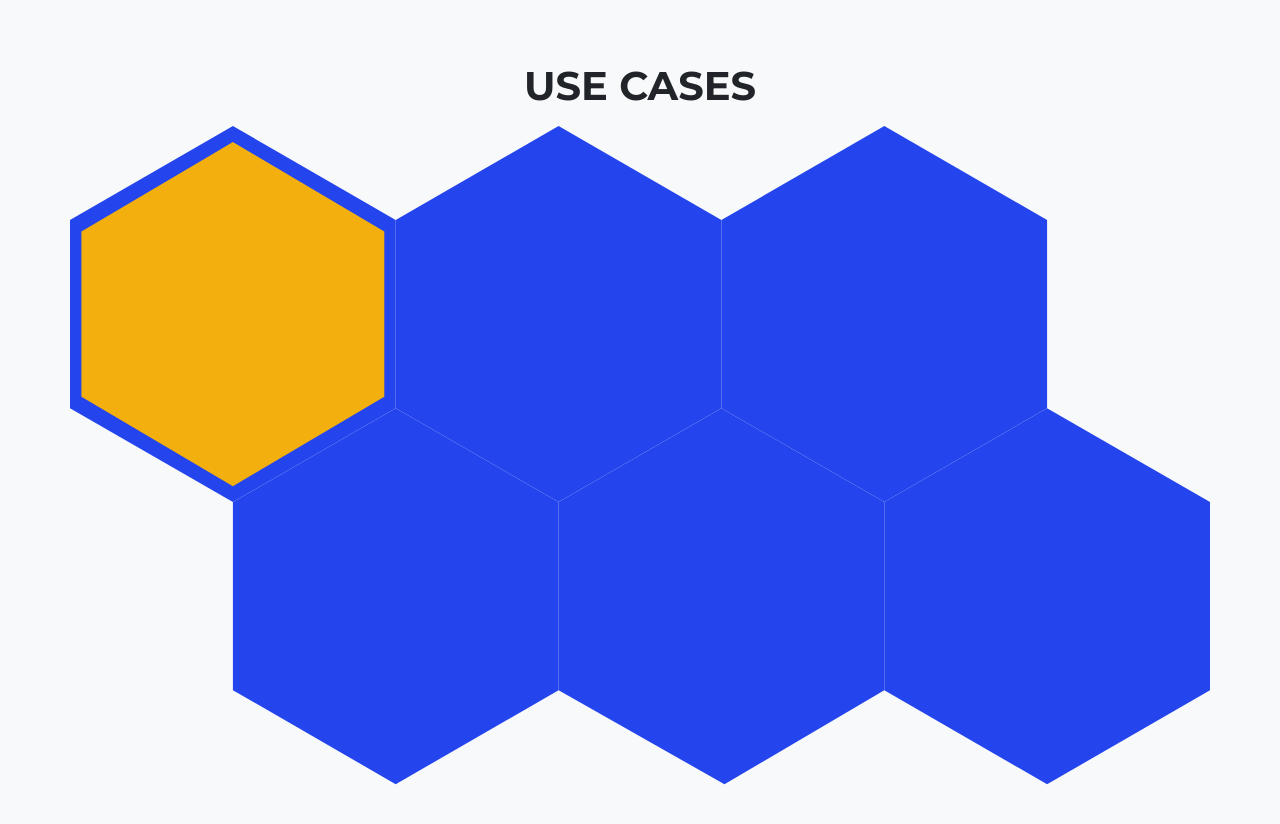
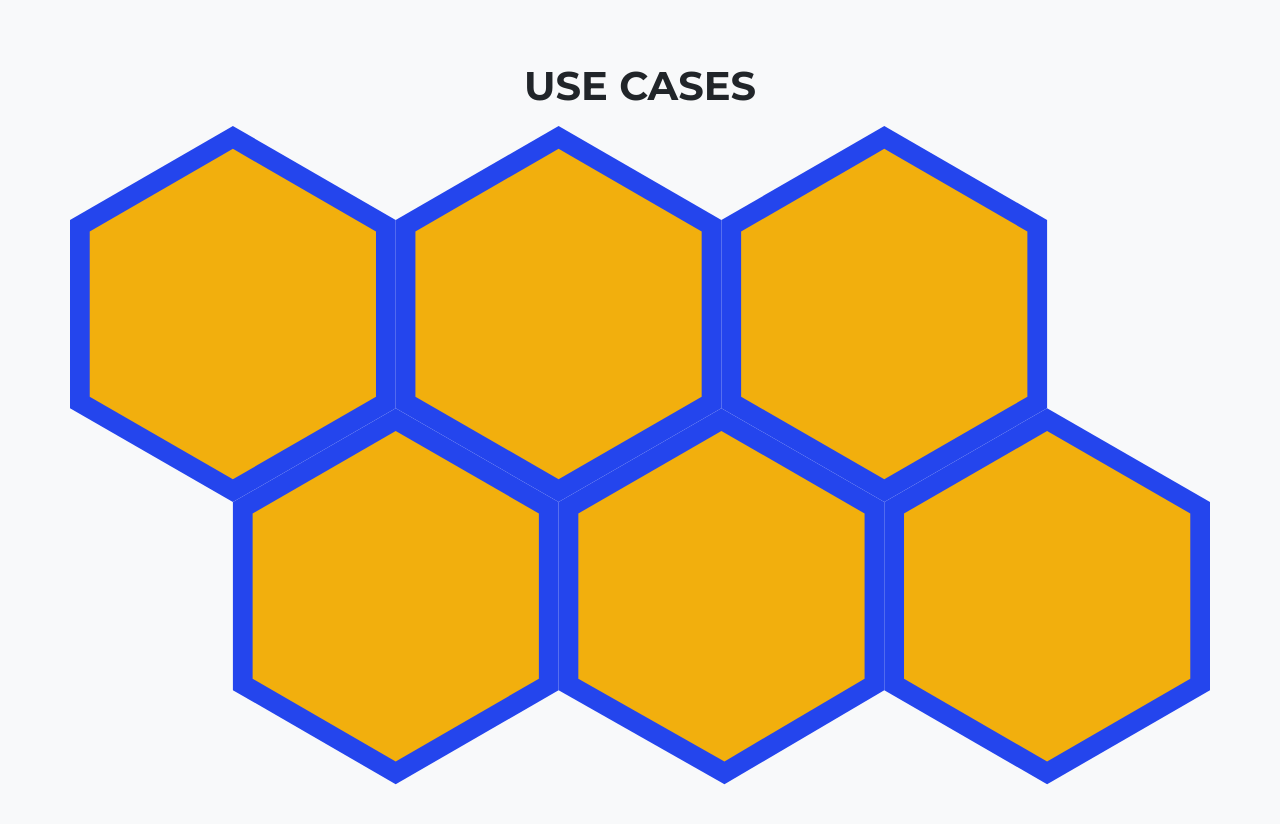
Before and after one commit to paciowg/pacio-website, a plain HTML site: page index.html in a window 1280 px wide. Shown: the part 1880-2704 px from the top of the page. Drawn offline with nearby package versions, Linux system fonts and the light colour scheme; a web font is replaced by a local one.

Commit message:
All the hexagons

```diff
--- a/index.html
+++ b/index.html
@@ -103,22 +103,43 @@
                                 <polygon class="honeycomb-big" points="14.29,0 0,8.25 0,24.75 14.29,32.99 28.57,24.75 28.57,8.25"/>
                             </a>
                             <a href="functional_status.html">
-                                <polygon class="honeycomb-use-case" points="14.29,1.41 1,9.25 1,23.75 14.29,31.59 27.57,23.75 27.57,9.25"/>
+                                <polygon class="honeycomb-use-case" points="14.29,2.0 1.73,9.25 1.73,23.75 14.29,30.99 26.84,23.75 26.84,9.25"/>
                             </a>
-                            <a href="splasch.html">
+                            <!--asdf-->
+                            <a href="pfe.html">
                                 <polygon class="honeycomb-big" points="42.86,0 28.57,8.25 28.57,24.75 42.86,32.99 57.14,24.75 57.14,8.25"/>
                             </a>
-                            <a href="re-assessment-timepoints.html">
+                            <g href="splasch.html">
+                                <polygon class="honeycomb-use-case" points="42.86,2.0 30.3,9.25 30.3,23.75 42.86,30.99 55.41,23.75 55.41,9.25"/>
+                                <!--<text x="42.86" y="16.50" fill="black">a</text>-->
+                            </g>
+                            <!--asdf-->
+                            <a href="pfe.html">
                                 <polygon class="honeycomb-big" points="71.43,0 57.14,8.25 57.14,24.75 71.43,32.99 85.71,24.75 85.71,8.25"/>
                             </a>
-                            <a href="cognitive-status.html">
+                            <a href="re-assessment-timepoints.html">
+                                <polygon class="honeycomb-use-case" points="71.43,2.0 58.87,9.25 58.87,23.75 71.43,30.99 83.98,23.75 83.98,9.25"/>
+                            </a>
+                            <!--asdf-->
+                            <a href="pfe.html">
                                 <polygon class="honeycomb-big" points="28.57,24.75 14.29,32.99 14.29,49.49 28.57,57.74 42.86,49.49 42.86,32.99"/>
                             </a>
-                            <a href="advance-directives.html">
+                            <a href="cognitive-status.html">
+                                <polygon class="honeycomb-use-case" points="28.57,26.75 16.02,33.99 16.02,48.49 28.57,55.74 41.13,48.49 41.13,33.99"/>
+                            </a>
+                            <!--asdf-->
+                            <a href="pfe.html">
                                 <polygon class="honeycomb-big" points="57.14,24.75 42.86,32.99 42.86,49.49 57.41,57.74 71.43,49.49 71.43,32.99"/>
                             </a>
+                            <a href="advance-directives.html">
+                                <polygon class="honeycomb-use-case" points="57.14,26.75 44.59,33.99 44.59,48.49 57.41,55.74 69.7,48.49 69.7,33.99"/>
+                            </a>
+                            <!--asdf-->
+                            <a href="pfe.html">
+                                <polygon class="honeycomb-big" points="85.71,24.75 71.43,32.99 71.43,49.49 85.71,57.74 100,49.49 100,32.99"/>
+                            </a>
                             <a href="quality_measures.html">
-                                <polygon class="honeycomb-big" points="85.71,24.75 71.43,32.99 71.43,49.49 85.71,57.74 100,49.49 100,32.99"/>
+                                <polygon class="honeycomb-use-case" points="85.71,26.75 73.16,33.99 73.16,48.49 85.71,55.74 98.27,48.49 98.27,33.99"/>
                             </a>
                         </svg>
                     </div>
```
